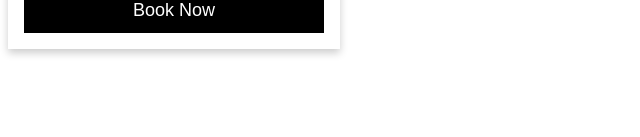
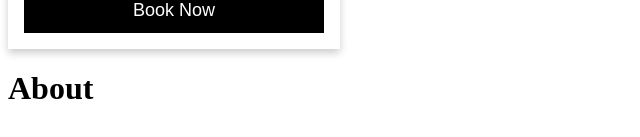
Before and after one commit to theodor90/hotel-booking, a React (Vite) app in the folder hotel-booking-frontend/: page / in a window 1280 px wide. Shown: the part 335-472 px from the top of the page, without its empty margins (0-640 px from the left). Built offline with nearby package versions, Linux system fonts and the light colour scheme.

Commit message:
AddedAbout

```diff
--- a/hotel-booking-frontend/src/App.jsx
+++ b/hotel-booking-frontend/src/App.jsx
@@ -4,6 +4,7 @@ import PropTypes from 'prop-types';
 import Register from './pages/Register';
 import Login from './pages/Login';
 import Product from "./pages/product/Product";
+import About from "./pages/about/About";
 import Dashboard from './pages/dashboard/Dashboard';
 import ProductCard from './components/productcard/ProductCard';
 
@@ -20,6 +21,7 @@ const App = () => {
     return (
         <Router>
             <ProductCard/>
+            <About/>
             <Routes>
                 <Route path="/register" element={<Register />} />
                 <Route path="/login" element={<Login />} />
```
